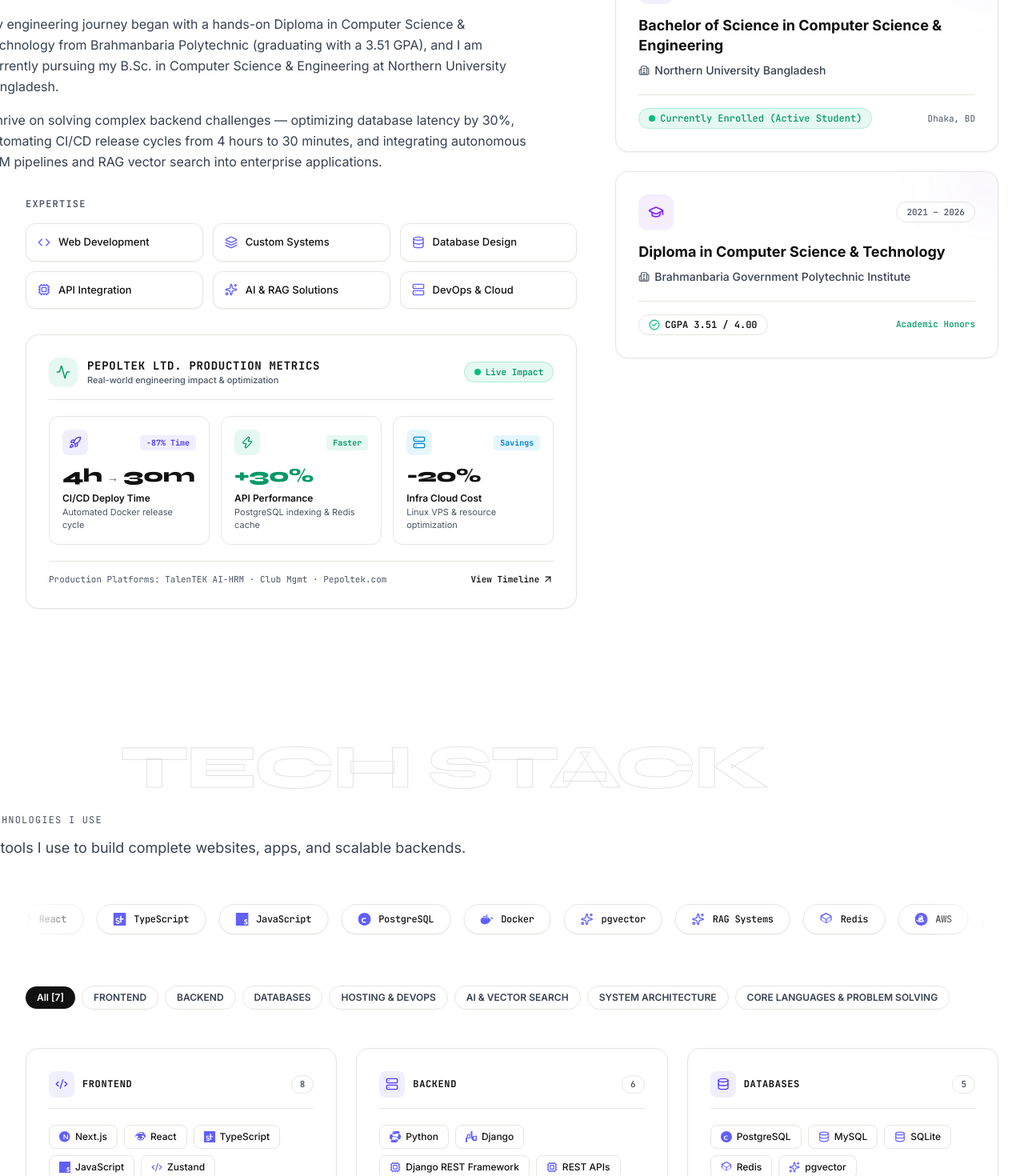
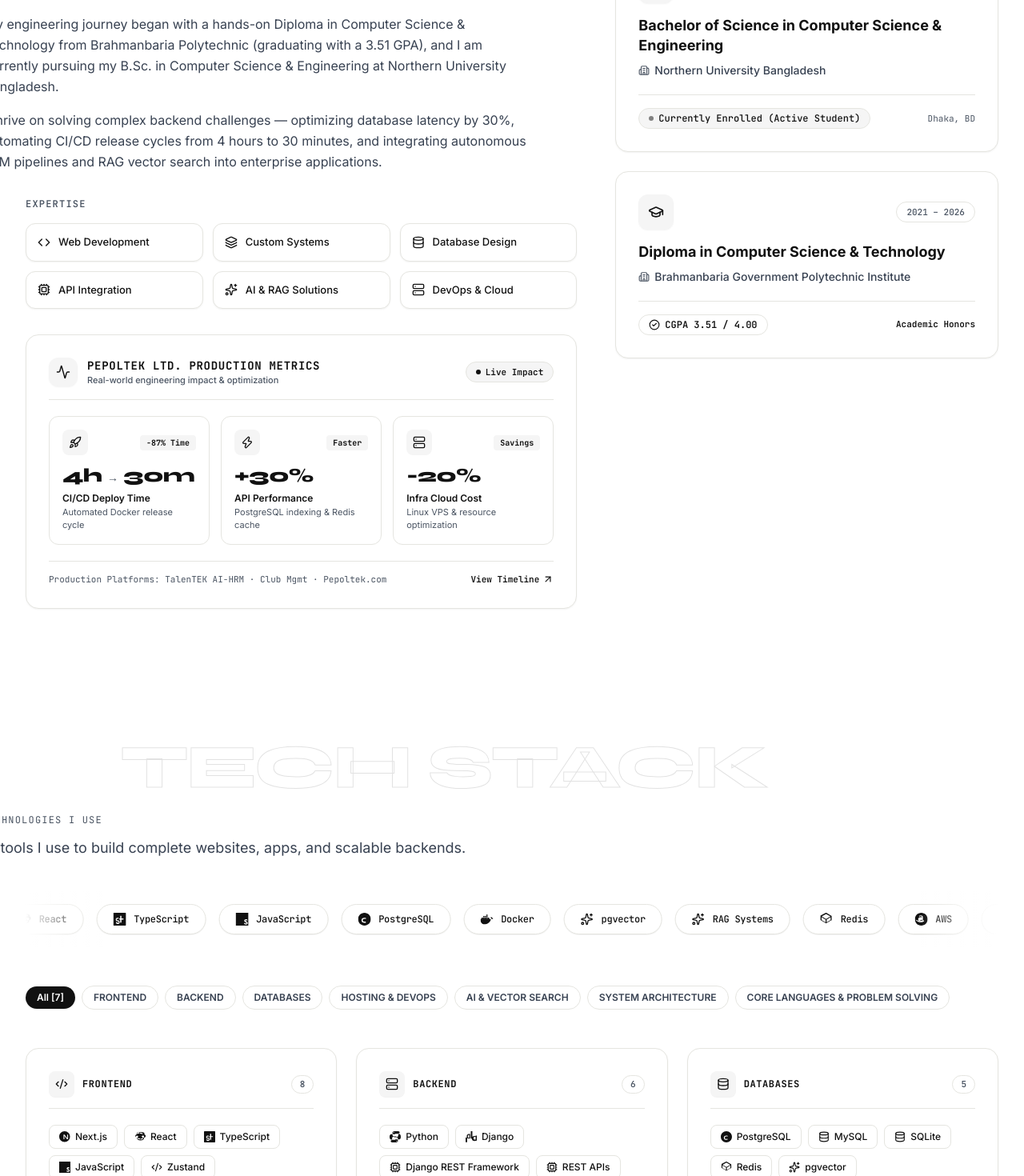
Before and after one commit to salauddin85/salauddin_portfolio_2026, a Next.js app: page / in a window 1280 px wide. Shown: the part 1300-2770 px from the top of the page at 80% size. Built offline with nearby package versions, Linux system fonts and the light colour scheme.

Commit message:
updated about me section

```diff
--- a/src/components/About.jsx
+++ b/src/components/About.jsx
@@ -36,12 +36,9 @@
     offset: ["start end", "end start"],
   });
 
-  // Smooth, physical spring configuration for buttery responsive scroll
+  // Smooth, physical spring configuration for responsive scroll
   const springConfig = { stiffness: 100, damping: 24, mass: 0.4 };
 
-  // As visitor scrolls downward, text continuously glides toward the left
-  // Initial position: 0 (stays exactly where it is initially)
-  // Deeper scroll: moves progressively further to the left (negative x)
   const rawWatermarkX = useTransform(scrollYProgress, [0, 1], [0, -110]);
   const smoothWatermarkX = useSpring(rawWatermarkX, springConfig);
 
@@ -74,7 +71,7 @@
           className="flex flex-col items-start mb-12 sm:mb-16"
         >
           <div className="flex items-center gap-2 text-xs font-mono tracking-widest uppercase font-normal text-[var(--text-muted)] mb-3">
-            <span className="w-1.5 h-1.5 rounded-full bg-emerald-500"></span>
+            <span className="w-1.5 h-1.5 rounded-full bg-[var(--text-primary)]"></span>
             <span>ABOUT ME</span>
           </div>
           <h2 className="text-base sm:text-lg font-normal text-[var(--text-secondary)] max-w-3xl leading-relaxed">
@@ -86,10 +83,8 @@
         <div className="grid grid-cols-1 lg:grid-cols-12 gap-10 lg:gap-12 items-start">
           {/* Left Column: My Journey, Expertise & Metrics (7 Cols) */}
           <div className="lg:col-span-7 flex flex-col gap-8">
-            {/* My Journey: Scroll-linked continuous leftward movement */}
-            <motion.div
-              style={{ x: smoothJourneyX }}
-            >
+            {/* My Journey */}
+            <motion.div style={{ x: smoothJourneyX }}>
               <h3 className="text-xs font-mono uppercase tracking-widest text-[var(--text-muted)] font-semibold mb-4">
                 MY JOURNEY
               </h3>
@@ -106,7 +101,7 @@
               </div>
             </motion.div>
 
-            {/* Expertise Grid with CTA-Style Inverted Hover Effect */}
+            {/* Expertise Grid with Monochrome Styling */}
             <motion.div
               initial={{ opacity: 0, y: 20 }}
               whileInView={{ opacity: 1, y: 0 }}
@@ -124,7 +119,7 @@
                       key={item.name}
                       className="group flex items-center gap-2.5 p-3 sm:p-3.5 rounded-xl border border-[var(--border-default)] bg-[var(--bg-surface)] text-xs sm:text-[13px] font-medium text-[var(--text-primary)] shadow-xs hover:bg-black hover:text-white hover:border-black dark:hover:bg-white dark:hover:text-black dark:hover:border-white hover:shadow-md hover:-translate-y-0.5 active:scale-95 transition-all duration-300 ease-out cursor-pointer select-none"
                     >
-                      <Icon className="w-4 h-4 text-indigo-500 group-hover:text-white dark:group-hover:text-black shrink-0 transition-colors duration-300" />
+                      <Icon className="w-4 h-4 text-[var(--text-primary)] group-hover:text-white dark:group-hover:text-black shrink-0 transition-colors duration-300" />
                       <span className="transition-colors duration-300">{item.name}</span>
                     </div>
                   );
@@ -132,7 +127,7 @@
               </div>
             </motion.div>
 
-            {/* PEPOLTEK Production Metrics — Modernized Telemetry Layout */}
+            {/* PEPOLTEK Production Metrics — Pure Black & White Styling */}
             <motion.div
               initial={{ opacity: 0, y: 24 }}
               whileInView={{ opacity: 1, y: 0 }}
@@ -143,7 +138,7 @@
               {/* Card Header */}
               <div className="flex items-center justify-between pb-4 mb-5 border-b border-[var(--border-default)]">
                 <div className="flex items-center gap-3">
-                  <div className="w-9 h-9 rounded-xl bg-emerald-500/10 text-emerald-600 dark:text-emerald-400 flex items-center justify-center shadow-xs">
+                  <div className="w-9 h-9 rounded-xl bg-neutral-100 dark:bg-neutral-800 text-[var(--text-primary)] flex items-center justify-center shadow-xs">
                     <Activity className="w-4.5 h-4.5" />
                   </div>
                   <div>
@@ -155,11 +150,8 @@
                     </p>
                   </div>
                 </div>
-                <div className="inline-flex items-center gap-1.5 px-3 py-1 rounded-full bg-emerald-500/10 text-emerald-600 dark:text-emerald-400 border border-emerald-500/20 text-[11px] font-mono font-semibold">
-                  <span className="relative flex h-2 w-2">
-                    <span className="animate-ping absolute inline-flex h-full w-full rounded-full bg-emerald-400 opacity-75"></span>
-                    <span className="relative inline-flex rounded-full h-2 w-2 bg-emerald-500"></span>
-                  </span>
+                <div className="inline-flex items-center gap-1.5 px-3 py-1 rounded-full bg-neutral-100 dark:bg-neutral-800 text-[var(--text-primary)] border border-[var(--border-default)] text-[11px] font-mono font-semibold">
+                  <span className="w-1.5 h-1.5 rounded-full bg-[var(--text-primary)]"></span>
                   <span>Live Impact</span>
                 </div>
               </div>
@@ -169,10 +161,10 @@
                 {/* Metric 1: CI/CD Deployment Time */}
                 <div className="group p-4 rounded-xl border border-[var(--border-default)] bg-[var(--bg-deep)]/70 hover:bg-[var(--bg-deep)] hover:border-[var(--border-accent)] hover:shadow-xs transition-all duration-300">
                   <div className="flex items-center justify-between mb-2.5">
-                    <div className="w-8 h-8 rounded-lg bg-indigo-500/10 text-indigo-600 dark:text-indigo-400 flex items-center justify-center group-hover:scale-110 transition-transform">
+                    <div className="w-8 h-8 rounded-lg bg-neutral-100 dark:bg-neutral-800 text-[var(--text-primary)] flex items-center justify-center group-hover:scale-110 transition-transform">
                       <Rocket className="w-4 h-4" />
                     </div>
-                    <span className="text-[10px] font-mono font-bold px-2 py-0.5 rounded bg-indigo-500/10 text-indigo-600 dark:text-indigo-400">
+                    <span className="text-[10px] font-mono font-bold px-2 py-0.5 rounded bg-neutral-100 dark:bg-neutral-800 text-[var(--text-primary)]">
                       -87% Time
                     </span>
                   </div>
@@ -190,14 +182,14 @@
                 {/* Metric 2: API Query Speedup */}
                 <div className="group p-4 rounded-xl border border-[var(--border-default)] bg-[var(--bg-deep)]/70 hover:bg-[var(--bg-deep)] hover:border-[var(--border-accent)] hover:shadow-xs transition-all duration-300">
                   <div className="flex items-center justify-between mb-2.5">
-                    <div className="w-8 h-8 rounded-lg bg-emerald-500/10 text-emerald-600 dark:text-emerald-400 flex items-center justify-center group-hover:scale-110 transition-transform">
+                    <div className="w-8 h-8 rounded-lg bg-neutral-100 dark:bg-neutral-800 text-[var(--text-primary)] flex items-center justify-center group-hover:scale-110 transition-transform">
                       <Zap className="w-4 h-4" />
                     </div>
-                    <span className="text-[10px] font-mono font-bold px-2 py-0.5 rounded bg-emerald-500/10 text-emerald-600 dark:text-emerald-400">
+                    <span className="text-[10px] font-mono font-bold px-2 py-0.5 rounded bg-neutral-100 dark:bg-neutral-800 text-[var(--text-primary)]">
                       Faster
                     </span>
                   </div>
-                  <div className="text-xl sm:text-2xl font-black font-display text-emerald-600 dark:text-emerald-400 tracking-tight">
+                  <div className="text-xl sm:text-2xl font-black font-display text-[var(--text-primary)] tracking-tight">
                     +30%
                   </div>
                   <div className="text-xs font-semibold text-[var(--text-primary)] mt-1">
@@ -211,10 +203,10 @@
                 {/* Metric 3: Cloud Infrastructure Savings */}
                 <div className="group p-4 rounded-xl border border-[var(--border-default)] bg-[var(--bg-deep)]/70 hover:bg-[var(--bg-deep)] hover:border-[var(--border-accent)] hover:shadow-xs transition-all duration-300">
                   <div className="flex items-center justify-between mb-2.5">
-                    <div className="w-8 h-8 rounded-lg bg-sky-500/10 text-sky-600 dark:text-sky-400 flex items-center justify-center group-hover:scale-110 transition-transform">
+                    <div className="w-8 h-8 rounded-lg bg-neutral-100 dark:bg-neutral-800 text-[var(--text-primary)] flex items-center justify-center group-hover:scale-110 transition-transform">
                       <Server className="w-4 h-4" />
                     </div>
-                    <span className="text-[10px] font-mono font-bold px-2 py-0.5 rounded bg-sky-500/10 text-sky-600 dark:text-sky-400">
+                    <span className="text-[10px] font-mono font-bold px-2 py-0.5 rounded bg-neutral-100 dark:bg-neutral-800 text-[var(--text-primary)]">
                       Savings
                     </span>
                   </div>
@@ -235,7 +227,7 @@
                 <span>Production Platforms: TalenTEK AI-HRM · Club Mgmt · Pepoltek.com</span>
                 <a
                   href="#experience"
-                  className="inline-flex items-center gap-1 text-[var(--text-primary)] hover:text-indigo-600 dark:hover:text-indigo-400 font-semibold transition-colors"
+                  className="inline-flex items-center gap-1 text-[var(--text-primary)] hover:opacity-70 font-semibold transition-opacity"
                 >
                   <span>View Timeline</span>
                   <ArrowUpRight className="w-3.5 h-3.5" />
@@ -244,7 +236,7 @@
             </motion.div>
           </div>
 
-          {/* Right Column: Education & Qualifications (5 Cols) with Polished Cards & Smooth Hover Shadow */}
+          {/* Right Column: Education & Qualifications (5 Cols) with Pure Black-and-White Scheme */}
           <div className="lg:col-span-5 flex flex-col gap-6">
             <h3 className="text-xs font-mono uppercase tracking-widest text-[var(--text-muted)] font-semibold">
               EDUCATION
@@ -258,11 +250,9 @@
               transition={{ duration: 0.6, ease: [0.16, 1, 0.3, 1] }}
               className="group relative p-6 sm:p-7 rounded-2xl border border-[var(--border-default)] bg-[var(--bg-surface)] shadow-xs hover:shadow-[0_16px_36px_-10px_rgba(0,0,0,0.08)] dark:hover:shadow-[0_16px_36px_-10px_rgba(0,0,0,0.5)] hover:border-[var(--border-accent)] hover:-translate-y-1 transition-all duration-300 flex flex-col justify-between overflow-hidden"
             >
-              <div className="absolute -top-12 -right-12 w-28 h-28 rounded-full bg-indigo-500/5 group-hover:bg-indigo-500/10 blur-2xl transition-colors duration-300 pointer-events-none" />
-
               <div>
                 <div className="flex items-center justify-between gap-3 mb-4">
-                  <div className="w-11 h-11 rounded-xl bg-indigo-500/10 text-indigo-600 dark:text-indigo-400 flex items-center justify-center group-hover:scale-105 group-hover:bg-indigo-500 group-hover:text-white transition-all duration-300 shadow-xs">
+                  <div className="w-11 h-11 rounded-xl bg-neutral-100 dark:bg-neutral-800 text-[var(--text-primary)] flex items-center justify-center group-hover:scale-105 group-hover:bg-black group-hover:text-white dark:group-hover:bg-white dark:group-hover:text-black transition-all duration-300 shadow-xs">
                     <GraduationCap className="w-5 h-5" />
                   </div>
                   <span className="px-3 py-1 rounded-full border border-[var(--border-default)] bg-[var(--bg-deep)] text-[11px] font-mono font-medium text-[var(--text-muted)]">
@@ -270,7 +260,7 @@
                   </span>
                 </div>
 
-                <h4 className="text-base sm:text-lg font-bold text-[var(--text-primary)] leading-snug group-hover:text-indigo-600 dark:group-hover:text-indigo-400 transition-colors">
+                <h4 className="text-base sm:text-lg font-bold text-[var(--text-primary)] leading-snug">
                   Bachelor of Science in Computer Science & Engineering
                 </h4>
 
@@ -281,11 +271,8 @@
               </div>
 
               <div className="mt-5 pt-4 border-t border-[var(--border-default)] flex items-center justify-between">
-                <div className="inline-flex items-center gap-1.5 px-3 py-1 rounded-full bg-emerald-500/10 text-emerald-600 dark:text-emerald-400 border border-emerald-500/20 text-xs font-mono font-medium">
-                  <span className="relative flex h-2 w-2">
-                    <span className="animate-ping absolute inline-flex h-full w-full rounded-full bg-emerald-400 opacity-75"></span>
-                    <span className="relative inline-flex rounded-full h-2 w-2 bg-emerald-500"></span>
-                  </span>
+                <div className="inline-flex items-center gap-1.5 px-3 py-1 rounded-full bg-neutral-100 dark:bg-neutral-800 border border-[var(--border-default)] text-xs font-mono font-medium text-[var(--text-primary)]">
+                  <span className="w-1.5 h-1.5 rounded-full bg-[var(--text-primary)] animate-pulse"></span>
                   <span>Currently Enrolled (Active Student)</span>
                 </div>
                 <span className="text-[11px] font-mono text-[var(--text-muted)]">Dhaka, BD</span>
@@ -300,11 +287,9 @@
               transition={{ duration: 0.6, delay: 0.12, ease: [0.16, 1, 0.3, 1] }}
               className="group relative p-6 sm:p-7 rounded-2xl border border-[var(--border-default)] bg-[var(--bg-surface)] shadow-xs hover:shadow-[0_16px_36px_-10px_rgba(0,0,0,0.08)] dark:hover:shadow-[0_16px_36px_-10px_rgba(0,0,0,0.5)] hover:border-[var(--border-accent)] hover:-translate-y-1 transition-all duration-300 flex flex-col justify-between overflow-hidden"
             >
-              <div className="absolute -top-12 -right-12 w-28 h-28 rounded-full bg-violet-500/5 group-hover:bg-violet-500/10 blur-2xl transition-colors duration-300 pointer-events-none" />
-
               <div>
                 <div className="flex items-center justify-between gap-3 mb-4">
-                  <div className="w-11 h-11 rounded-xl bg-violet-500/10 text-violet-600 dark:text-violet-400 flex items-center justify-center group-hover:scale-105 group-hover:bg-violet-500 group-hover:text-white transition-all duration-300 shadow-xs">
+                  <div className="w-11 h-11 rounded-xl bg-neutral-100 dark:bg-neutral-800 text-[var(--text-primary)] flex items-center justify-center group-hover:scale-105 group-hover:bg-black group-hover:text-white dark:group-hover:bg-white dark:group-hover:text-black transition-all duration-300 shadow-xs">
                     <GraduationCap className="w-5 h-5" />
                   </div>
                   <span className="px-3 py-1 rounded-full border border-[var(--border-default)] bg-[var(--bg-deep)] text-[11px] font-mono font-medium text-[var(--text-muted)]">
@@ -312,7 +297,7 @@
                   </span>
                 </div>
 
-                <h4 className="text-base sm:text-lg font-bold text-[var(--text-primary)] leading-snug group-hover:text-violet-600 dark:group-hover:text-violet-400 transition-colors">
+                <h4 className="text-base sm:text-lg font-bold text-[var(--text-primary)] leading-snug">
                   Diploma in Computer Science & Technology
                 </h4>
 
@@ -324,10 +309,10 @@
 
               <div className="mt-5 pt-4 border-t border-[var(--border-default)] flex items-center justify-between">
                 <div className="inline-flex items-center gap-1.5 px-3 py-1 rounded-full bg-[var(--bg-deep)] border border-[var(--border-default)] text-xs font-mono font-semibold text-[var(--text-primary)]">
-                  <CheckCircle2 className="w-3.5 h-3.5 text-emerald-500" />
+                  <CheckCircle2 className="w-3.5 h-3.5 text-[var(--text-primary)]" />
                   <span>CGPA 3.51 / 4.00</span>
                 </div>
-                <span className="text-[11px] font-mono font-medium text-emerald-600 dark:text-emerald-400">
+                <span className="text-[11px] font-mono font-semibold text-[var(--text-primary)]">
                   Academic Honors
                 </span>
               </div>
--- a/src/components/TechStack.jsx
+++ b/src/components/TechStack.jsx
@@ -255,7 +255,7 @@
           className="flex flex-col items-start mb-8 sm:mb-10"
         >
           <div className="flex items-center gap-2 text-xs font-mono tracking-widest uppercase font-normal text-[var(--text-muted)] mb-3">
-            <span className="w-1.5 h-1.5 rounded-full bg-emerald-500"></span>
+            <span className="w-1.5 h-1.5 rounded-full bg-[var(--text-primary)]"></span>
             <span>TECHNOLOGIES I USE</span>
           </div>
           <h2 className="text-base sm:text-lg font-normal text-[var(--text-secondary)] max-w-3xl leading-relaxed">
@@ -287,7 +287,7 @@
                 key={`${tech}-${idx}`}
                 className="group flex items-center gap-2.5 px-4 sm:px-5 py-2 sm:py-2.5 rounded-full border border-[var(--border-default)] bg-[var(--bg-surface)] text-xs sm:text-[13px] font-medium text-[var(--text-primary)] shadow-2xs hover:bg-black hover:text-white hover:border-black dark:hover:bg-white dark:hover:text-black dark:hover:border-white hover:shadow-md hover:-translate-y-0.5 active:scale-95 transition-all duration-300 shrink-0 cursor-pointer"
               >
-                <span className="text-indigo-500 group-hover:text-white dark:group-hover:text-black transition-colors shrink-0">
+                <span className="text-[var(--text-primary)] group-hover:text-white dark:group-hover:text-black transition-colors shrink-0">
                   <TechIcon name={tech} className="w-4 h-4" />
                 </span>
                 <span className="font-mono text-xs tracking-tight">{tech}</span>
@@ -347,7 +347,7 @@
                     {/* Card Header */}
                     <div className="flex items-center justify-between pb-3.5 mb-4 border-b border-[var(--border-default)]">
                       <div className="flex items-center gap-2.5">
-                        <div className="w-8 h-8 rounded-lg bg-indigo-500/10 text-indigo-600 dark:text-indigo-400 flex items-center justify-center group-hover/card:scale-110 group-hover/card:bg-indigo-500 group-hover/card:text-white transition-all duration-300 shadow-2xs">
+                        <div className="w-8 h-8 rounded-lg bg-neutral-100 dark:bg-neutral-800 text-[var(--text-primary)] flex items-center justify-center group-hover/card:scale-110 group-hover/card:bg-black group-hover/card:text-white dark:group-hover/card:bg-white dark:group-hover/card:text-black transition-all duration-300 shadow-2xs">
                           <Icon className="w-4 h-4" />
                         </div>
                         <h3 className="text-xs font-mono font-bold uppercase tracking-wider text-[var(--text-primary)]">
@@ -368,7 +368,7 @@
                           key={skill}
                           className="group/item flex items-center gap-1.5 px-3 py-1.5 rounded-lg text-xs font-medium bg-[var(--bg-deep)] text-[var(--text-primary)] border border-[var(--border-default)] hover:bg-black hover:text-white hover:border-black dark:hover:bg-white dark:hover:text-black dark:hover:border-white hover:shadow-xs hover:-translate-y-0.5 active:scale-95 transition-all duration-300 cursor-pointer select-none"
                         >
-                          <span className="text-indigo-500 group-hover/item:text-white dark:group-hover/item:text-black transition-colors shrink-0">
+                          <span className="text-[var(--text-primary)] group-hover/item:text-white dark:group-hover/item:text-black transition-colors shrink-0">
                             <TechIcon name={skill} className="w-3.5 h-3.5" />
                           </span>
                           <span className="transition-colors">{skill}</span>
@@ -385,7 +385,7 @@
         {/* Problem Solving Stat Card with Smooth Hover Shadow Effect */}
         <div className="mt-8 p-6 sm:p-7 rounded-2xl border border-[var(--border-default)] bg-[var(--bg-surface)] shadow-xs hover:shadow-[0_16px_36px_-10px_rgba(0,0,0,0.08)] dark:hover:shadow-[0_16px_36px_-10px_rgba(0,0,0,0.5)] hover:border-[var(--border-accent)] hover:-translate-y-1 transition-all duration-300 flex flex-col sm:flex-row items-start sm:items-center justify-between gap-5">
           <div className="flex items-center gap-3.5">
-            <div className="w-11 h-11 rounded-xl bg-amber-500/10 text-amber-600 dark:text-amber-400 flex items-center justify-center shrink-0 shadow-xs">
+            <div className="w-11 h-11 rounded-xl bg-neutral-100 dark:bg-neutral-800 text-[var(--text-primary)] flex items-center justify-center shrink-0 shadow-xs">
               <Terminal className="w-5 h-5" />
             </div>
             <div>
```
